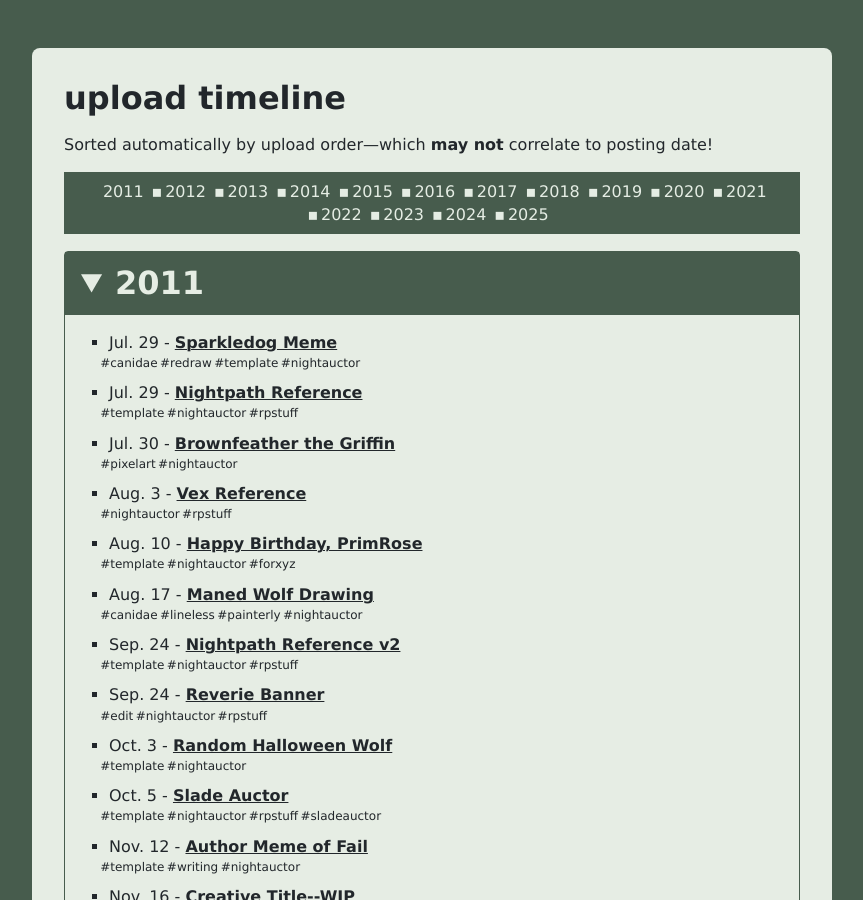
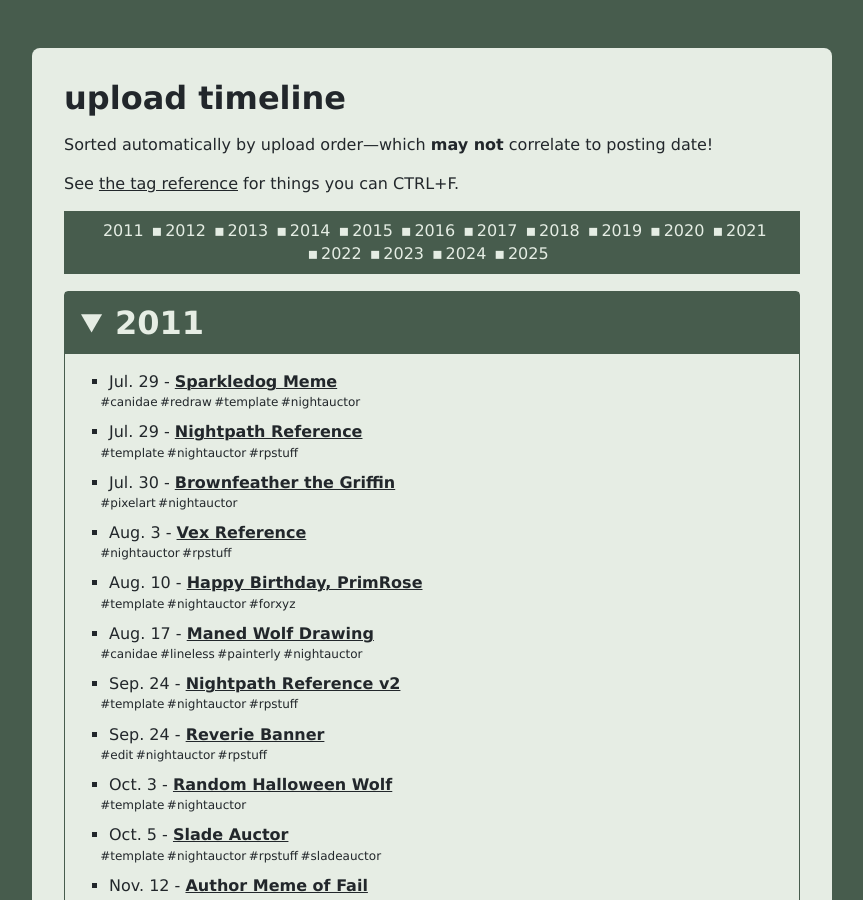
Before and after one commit to a-flyleaf/deviantart, a Jekyll site: the page built from timeline.html, in a window 1280 px wide and 900 px high. Shown: the whole window, without its empty margins (208-1071 px from the left). Built offline with Jekyll 4.4.1, drawn with Linux system fonts in a browser that asks for light colours.

Commit message:
timeline: tagnote, delete unused code

```diff
--- a/timeline.html
+++ b/timeline.html
@@ -26,27 +26,11 @@ css: "
 "
 ---
 <p>Sorted automatically by upload order—which <strong>may not</strong> correlate to posting date!</p>
+<p>See <a href="gallery-tag-reference">the tag reference</a> for things you can CTRL+F.</p>
 
 <nav><ul>{%for y in page.years%}<li><a href="#y{{y}}">{{y}}</a></li>{%endfor%}</ul></nav>
 
 {%assign all=site.data.gallery|concat:site.data.posts|sort:"date"%}
-<!--
-quick-n-ugly version; replaced {} with []
-<table>
-	<thead><tr>
-		<th>date</th>
-		<th>link</th>
-		<th>type</th>
-	</tr></thead><tbody>[%for d in all%]<tr>
-		<td>[[d.date|date:"%F %T"]]</td>
-		<td><a href="https://www.deviantart.com/a-flyleaf/[[d.link]]">[%unless d.type%]<b>[%endunless%][%if d.title%][[d.title]][%else%][[d.link
-			|remove:"journal/"
-			|remove:"poll/"
-			|remove:"status-update/"]][%endif%][%unless d.type%]</b>[%endunless%]</a></td>
-		<td>[%if d.type%][[d.type]][%else%]deviation[%endif%]</td>
-	</tr>[%endfor%]</tbody>
-</table>
--->
 
 {%for y in page.years%}<details open id="y{{y}}">
 	<summary open><h2>{{y}}</h2></summary>
@@ -56,3 +40,5 @@ quick-n-ugly version; replaced {} with []
 		</li>{%endif%}{%endfor%}</ul>
 	</div>
 </details>{%endfor%}
+
+<!--would be fun to put stats here idk-->
```
